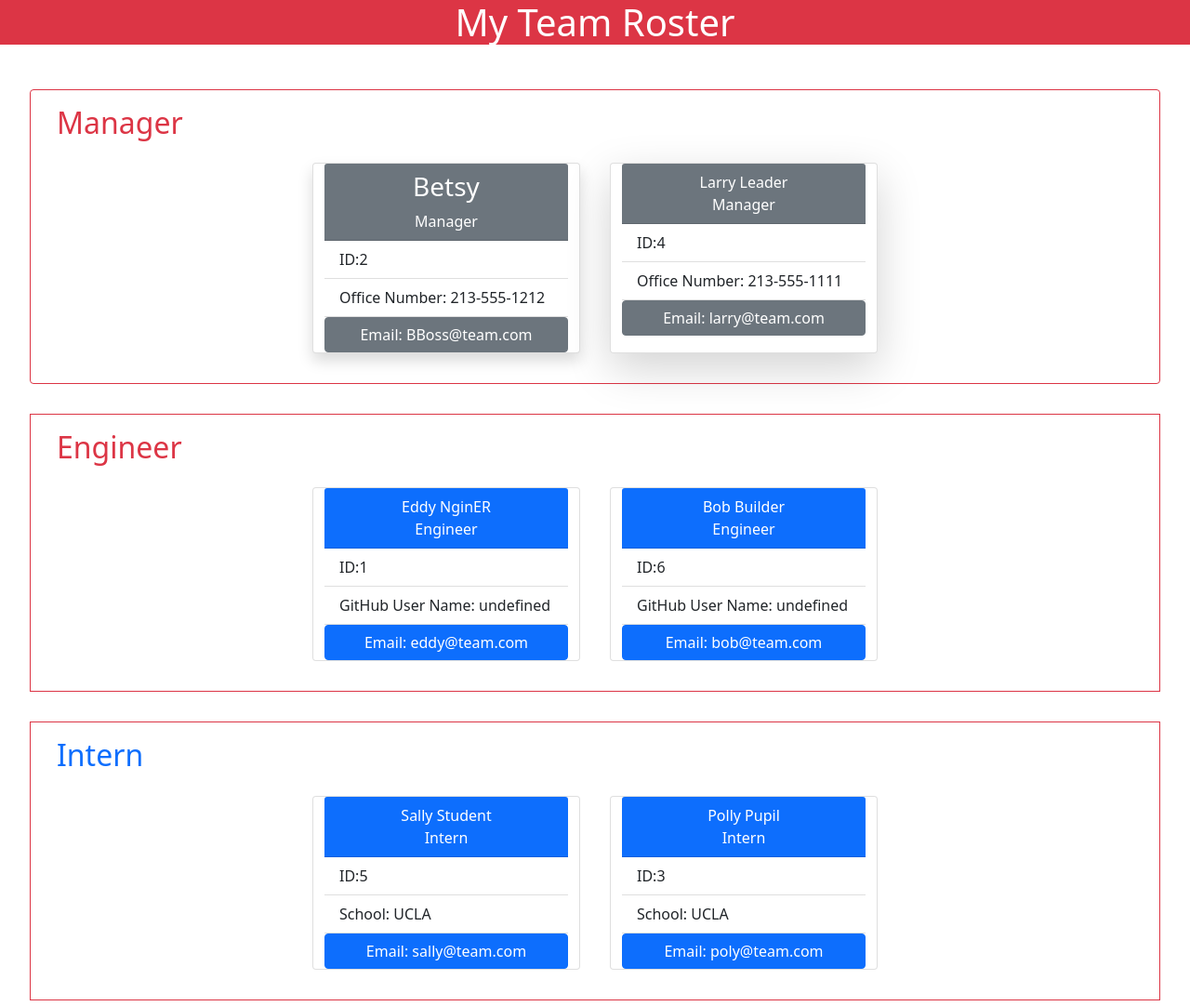
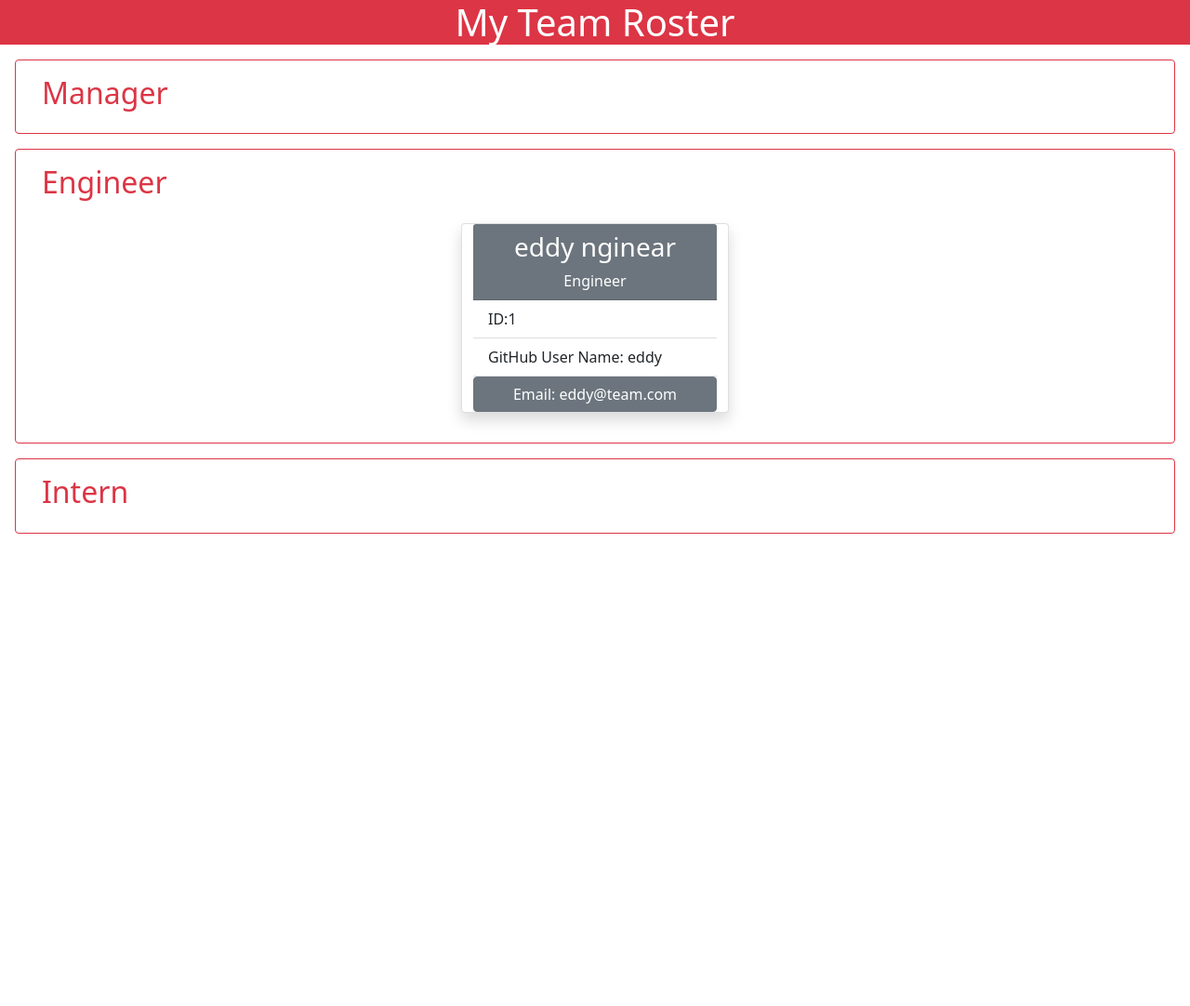
Before and after one commit to RaeSii/team-info-maker, a website: page index.html in a window 1280 px wide. Shown: the whole page at 93% size. After the commit the page ends 800 px from the top, so only its background shows below. Drawn offline with nearby package versions, Linux system fonts and the light colour scheme.

Commit message:
fixed undefined error on Engineer template

```diff
--- a/index.html
+++ b/index.html
@@ -15,85 +15,28 @@
   <header class="bg-danger text-center text-white">
     <h1>My Team Roster</h1>
     </header>
-    <div class="row m-3 p-3 d-flex justify-content-center">
     <div class="row m-3 p-3 d-flex justify-content-center border rounded border-danger">
     <h2 class="text-danger">Manager</h2>
 
-    <div class="card m-3 shadow" style="width: 18rem;">
-    <div class="card-header bg-secondary text-center text-white">
-      <h3>Betsy</h3>
-      Manager
     </div>
-    <ul class="list-group list-group-flush">
-      <li class="list-group-item">ID:2</li>
-      <li class="list-group-item">Office Number: 213-555-1212</li>
-      <a href="mailto:BBoss@team.com" class="btn btn-secondary">Email: BBoss@team.com</a>
-    </ul>
-  </div>
-    <div class="card m-3 shadow-lg" style="width: 18rem;">
-    <div class="card-header bg-secondary text-center text-white">
-      Larry Leader<br>
-      Manager
-    </div>
-    <ul class="list-group list-group-flush">
-      <li class="list-group-item">ID:4</li>
-      <li class="list-group-item">Office Number: 213-555-1111</li>
-      <a href="mailto:larry@team.com" class="btn btn-secondary">Email: larry@team.com</a>
-    </ul>
-  </div>
-    </div>
-    <div class="row m-3 p-3 d-flex justify-content-center border border-danger">
+    <div class="row m-3 p-3 d-flex justify-content-center border rounded border-danger">
     <h2 class="text-danger">Engineer</h2>
 
-    <div class="card m-3" style="width: 18rem;">
-        <div class="card-header bg-primary text-center text-white">
-          Eddy NginER<br>
+    <div class="card m-3 shadow" style="width: 18rem;">
+        <div class="card-header bg-secondary text-center text-white">
+        <h3>eddy nginear</h3>
           Engineer
         </div>
         <ul class="list-group list-group-flush">
           <li class="list-group-item">ID:1</li>
-          <li class="list-group-item">GitHub User Name: undefined</li>
-          <a href="mailto:eddy@team.com" class="btn btn-primary">Email: eddy@team.com</a>
-        </ul>
-      </div>
-    <div class="card m-3" style="width: 18rem;">
-        <div class="card-header bg-primary text-center text-white">
-          Bob Builder<br>
-          Engineer
-        </div>
-        <ul class="list-group list-group-flush">
-          <li class="list-group-item">ID:6</li>
-          <li class="list-group-item">GitHub User Name: undefined</li>
-          <a href="mailto:bob@team.com" class="btn btn-primary">Email: bob@team.com</a>
+          <li class="list-group-item">GitHub User Name: eddy</li>
+          <a href="mailto:eddy@team.com" class="btn btn-secondary">Email: eddy@team.com</a>
         </ul>
       </div>
     </div>
-    <div class="row m-3 p-3 d-flex justify-content-center border border-danger">
-    <h2 class="text-primary">Intern</h2>
+    <div class="row m-3 p-3 d-flex justify-content-center border rounded border-danger">
+    <h2 class="text-danger">Intern</h2>
 
-    <div class="card m-3" style="width: 18rem;">
-    <div class="card-header bg-primary text-center text-white">
-      Sally Student<br>
-      Intern
-    </div>
-    <ul class="list-group list-group-flush">
-      <li class="list-group-item">ID:5</li>
-      <li class="list-group-item">School: UCLA</li>
-      <a href="mailto:sally@team.com" class="btn btn-primary">Email: sally@team.com</a>
-    </ul>
-  </div>
-    <div class="card m-3" style="width: 18rem;">
-    <div class="card-header bg-primary text-center text-white">
-      Polly Pupil<br>
-      Intern
-    </div>
-    <ul class="list-group list-group-flush">
-      <li class="list-group-item">ID:3</li>
-      <li class="list-group-item">School: UCLA</li>
-      <a href="mailto:poly@team.com" class="btn btn-primary">Email: poly@team.com</a>
-    </ul>
-  </div>
-    </div>
     </div>
   </body>
 </html>
--- a/templates/engineerTemplate.js
+++ b/templates/engineerTemplate.js
@@ -7,7 +7,7 @@ const engineerTemplate = (data) =>{
         </div>
         <ul class="list-group list-group-flush">
           <li class="list-group-item">ID:${data.id}</li>
-          <li class="list-group-item">GitHub User Name: ${data.gitHub}</li>
+          <li class="list-group-item">GitHub User Name: ${data.github}</li>
           <a href="mailto:${data.email}" class="btn btn-secondary">Email: ${data.email}</a>
         </ul>
       </div>`)
```
